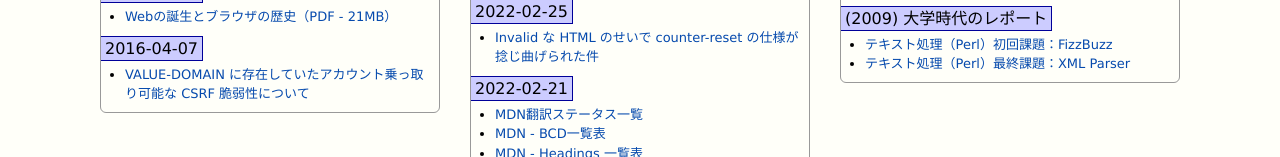
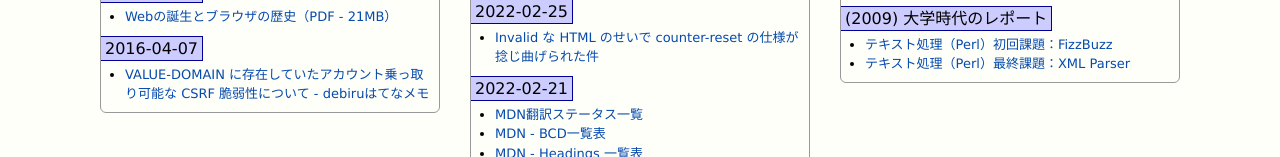
Before and after one commit to debiru/debiru.github.io, an Astro site: page / in a window 1280 px wide. Shown: the part 2137-2294 px from the top of the page. Built offline with nearby package versions, Linux system fonts and the light colour scheme; Astro itself is replaced by a stand-in of ours; a web font is replaced by a local one.

Commit message:
update pages

```diff
--- a/src/pages/index.astro
+++ b/src/pages/index.astro
@@ -8,7 +8,7 @@ const makeItem = (url, label = null) => ({ url, label });
 const linkItems = {
   specialContents: {
     '2016-04-07': [
-      makeItem('https://debiru.hatenablog.com/entry/20160407/value-domain-csrf', 'VALUE-DOMAIN に存在していたアカウント乗っ取り可能な CSRF 脆弱性について'),
+      makeItem('https://debiru.hatenablog.com/entry/20160407/value-domain-csrf', 'VALUE-DOMAIN に存在していたアカウント乗っ取り可能な CSRF 脆弱性について - debiruはてなメモ'),
     ],
     '2020-12-01': [
       makeItem('https://lavoscore.org/assets/file/history-of-web-and-browser.pdf', 'Webの誕生とブラウザの歴史（PDF - 21MB）'),
```
